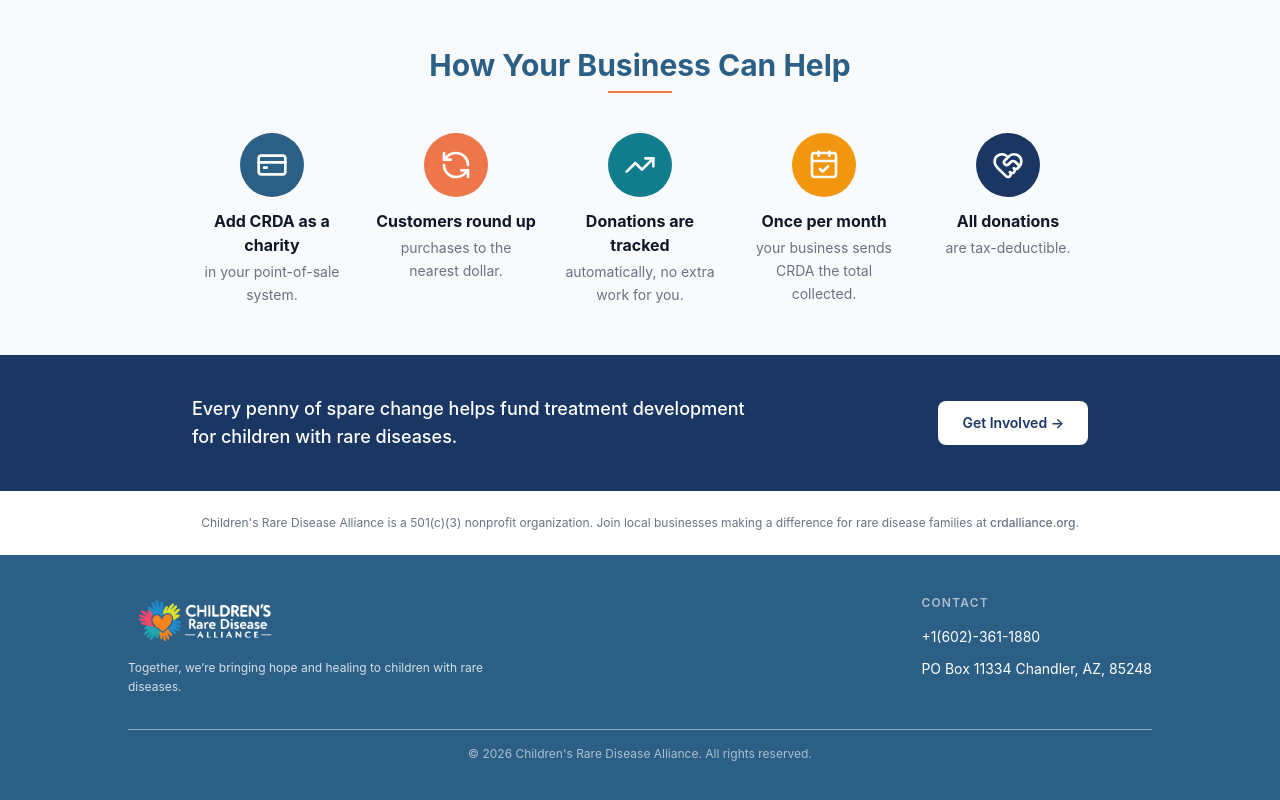
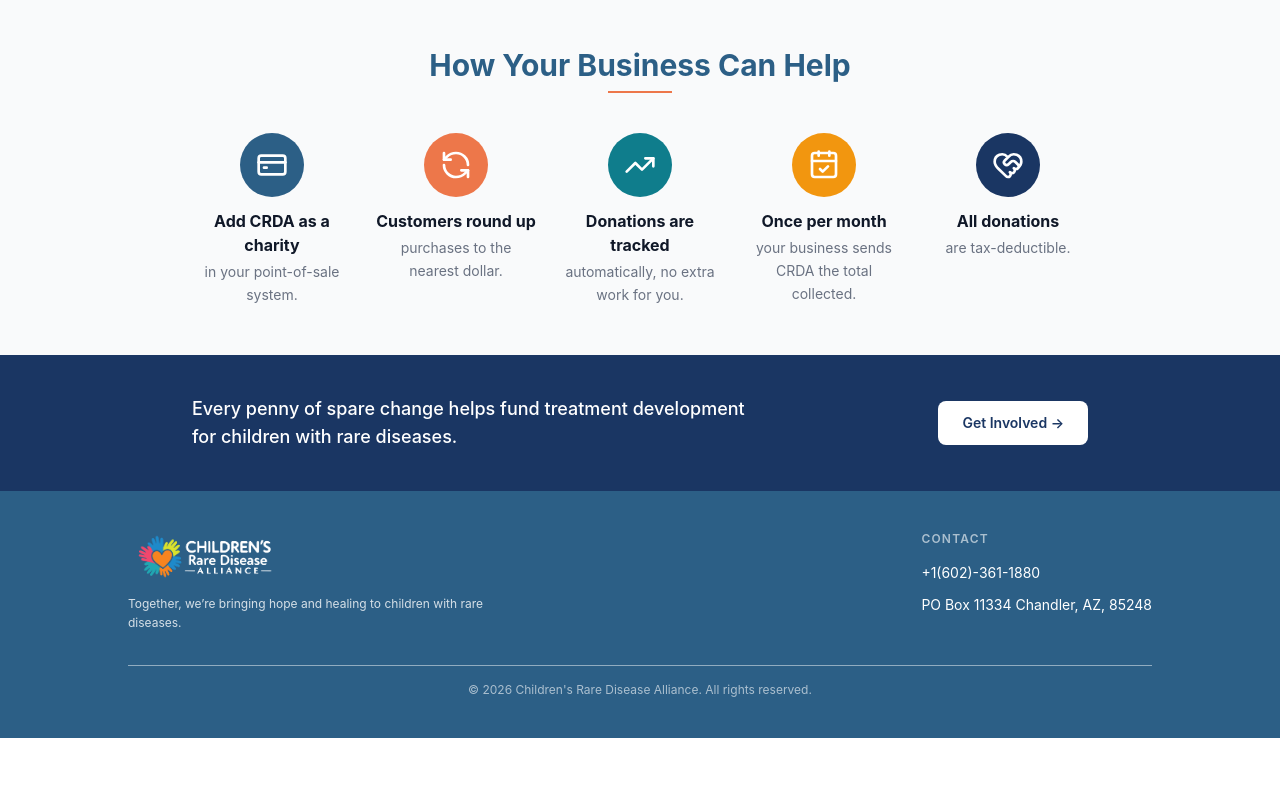
Before and after one commit to inwang123/rarediseaseweb, a React (Vite) app: page /checkoutcharity in a window 1280 px wide. Shown: the part 711-1511 px from the top of the page. After the commit the page ends 1449 px from the top, so only its background shows below. Built offline with nearby package versions, Linux system fonts and the light colour scheme.

Commit message:
Removed extra footer

```diff
--- a/src/pages/CheckoutCharity.jsx
+++ b/src/pages/CheckoutCharity.jsx
@@ -133,24 +133,6 @@
                     </Link>
                 </div>
             </section>
-
-            {/* Footer note */}
-            <section className="py-6 max-w-5xl mx-auto px-6 md:px-16 text-center">
-                <p className="text-xs text-gray-500">
-                    Children's Rare Disease Alliance is a 501(c)(3) nonprofit
-                    organization. Join local businesses making a difference for rare
-                    disease families at{" "}
-                    <a
-                        href="https://crdalliance.org"
-                        target="_blank"
-                        rel="noopener noreferrer"
-                        className="text-[#2c5f86] underline hover:text-[#7bb1bf] font-medium"
-                    >
-                        crdalliance.org
-                    </a>
-                .
-                </p>
-            </section>
         </div >
   );
 }
```
